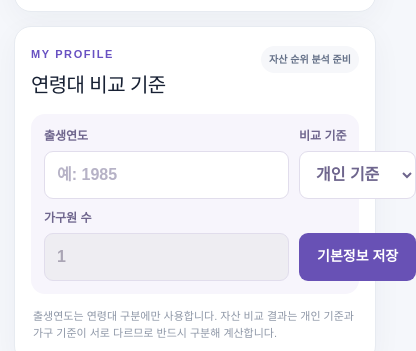
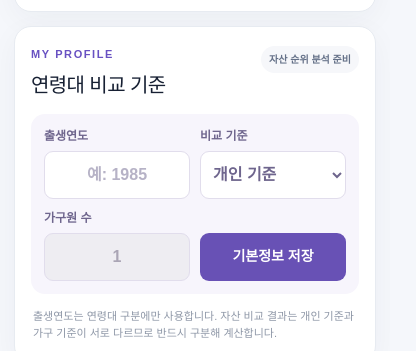
Before and after one commit to k01038958702-eng/my-asset-portfolio, a Next.js app: page /dashboard in a window 390 px wide. Shown: the part 1906-2257 px from the top of the page, 416 px wide, since content can reach past the window. Built offline with nearby package versions, Linux system fonts and the light colour scheme; no server answers; the database is empty; sample sign-in values are in the browser's storage.

Commit message:
Fit profile fields on mobile

```diff
--- a/src/app/globals.css
+++ b/src/app/globals.css
@@ -672,7 +672,10 @@ body { font-size: 16px; }
   .asset-form label:nth-child(3), .asset-form .form-actions { grid-column: 1 / -1; }
   .cashflow-form { grid-template-columns: repeat(2, minmax(0, 1fr)); }
   .cashflow-form label:nth-child(3), .cashflow-form .form-actions { grid-column: 1 / -1; }
-  .profile-form { grid-template-columns: repeat(2, minmax(0, 1fr)); }
+  .profile-form { grid-template-columns: minmax(0, .9fr) minmax(0, 1.15fr) minmax(0, .75fr); }
+  .profile-form label { min-width: 0; }
+  .profile-form input, .profile-form select { width: 100%; min-width: 0; padding-left: 8px; padding-right: 8px; }
+  .profile-form label:first-child input, .profile-form label:nth-child(3) input { text-align: center; }
   .profile-form button { grid-column: 1 / -1; }
   .monthly-savings-form { grid-template-columns: repeat(2, minmax(0, 1fr)); }
   .monthly-savings-form button { grid-column: 1 / -1; }
@@ -795,6 +798,8 @@ body { font-size: 16px; }
 @media (max-width: 359px) {
   .summary-grid { grid-template-columns: 1fr; }
   .summary-grid .rank-card { grid-column: auto; }
+  .profile-form { grid-template-columns: repeat(2, minmax(0, 1fr)); }
+  .profile-form label:nth-child(3) { grid-column: 1 / -1; }
   .allocation-body { grid-template-columns: 96px minmax(0, 1fr); }
   .donut { width: 92px; flex-basis: 92px; }
   .landing-preview-chart { grid-template-columns: 86px minmax(0, 1fr); }
```
